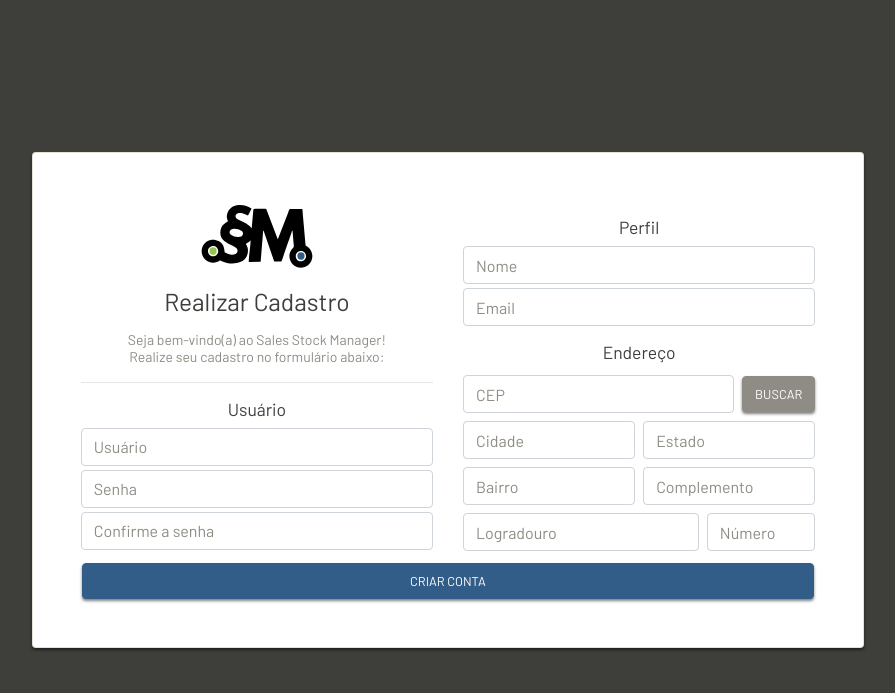
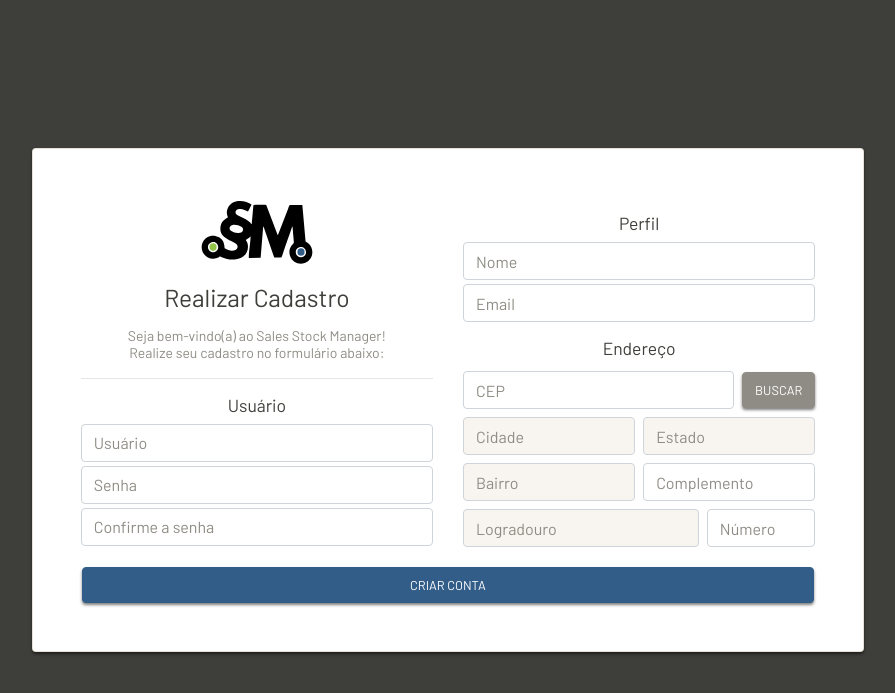
Before and after one commit to italoservio/stock_sales_manager, a PHP site: template public/pages/signup.twig in a window 1280 px wide. Shown: the top 693 px of the page, without its empty margins (192-1087 px from the left). Run offline with PHP 8.4, Linux system fonts and the light colour scheme; the template is opened without the code that fills it: most values are stand-ins (such as "Sample title", 1, 10 or a date in 2020); data that the repository does not hold is empty; some libraries are stand-ins or nearby versions.

Commit message:
✅ User creation ready! Needs to validate (same username)

```diff
--- a/public/pages/signup.twig
+++ b/public/pages/signup.twig
@@ -20,53 +20,54 @@
 							Realize seu cadastro no formulário abaixo:
 						</h2>
 						<hr class="my-3">
-
-						<div id="alert"></div>
 						<h3 class="h5 text-center mt-3">Usuário</h3>
-						<input id="" type="text" class="form-control my-1" placeholder="Usuário">
-						<input id="" type="password" class="form-control my-1" placeholder="Senha">
-						<input id="" type="password" class="form-control my-1" placeholder="Confirme a senha">
+						<input id="inputUser" type="text" class="form-control my-1" placeholder="Usuário">
+						<input id="inputPass" type="password" class="form-control my-1" placeholder="Senha">
+						<input id="inputPass2" type="password" class="form-control my-1" placeholder="Confirme a senha">
 					</div>
 
 					<div class="col-lg-6">
 						<h3 class="h5 text-center mt-3">Perfil</h3>
-						<input id="" type="text" class="form-control my-1" placeholder="Nome">
-						<input id="" type="email" class="form-control my-1" placeholder="Email">
+						<input id="inputName" type="text" class="form-control my-1" placeholder="Nome">
+						<input id="inputEmail" type="email" class="form-control my-1" placeholder="Email">
 
 						<h3 class="h5 text-center mt-3">Endereço</h3>
 						<div class="d-flex justify-content-between align-items-center">
-							<input id="" type="text" class="form-control my-1 mr-2" placeholder="CEP">
+							<input id="inputCep" type="text" class="form-control my-1 mr-2" placeholder="CEP">
 							<div>
-								<button class="btn btn-secondary">Buscar</button>
+								<button id="btnCep" class="btn btn-secondary">Buscar</button>
 							</div>
 						</div>
 						<div class="row">
 							<div class="col-lg-6 pr-lg-1">
-								<input id="" type="text" class="form-control my-1" placeholder="Cidade">
+								<input id="inputCidade" type="text" class="form-control my-1" placeholder="Cidade" disabled>
 							</div>
 							<div class="col-lg-6 pl-lg-1">
-								<input id="" type="text" class="form-control my-1" placeholder="Estado">
+								<input id="inputEstado" type="text" class="form-control my-1" placeholder="Estado" disabled>
 							</div>
 						</div>
 						<div class="row">
 							<div class="col-lg-6 pr-lg-1">
-								<input id="" type="text" class="form-control my-1" placeholder="Bairro">
+								<input id="inputBairro" type="text" class="form-control my-1" placeholder="Bairro" disabled>
 							</div>
 							<div class="col-lg-6 pl-lg-1">
-								<input id="" type="text" class="form-control my-1" placeholder="Complemento">
+								<input id="inputComplemento" type="text" class="form-control my-1" placeholder="Complemento">
 							</div>
 						</div>
 						<div class="row">
 							<div class="col-lg-8 pr-lg-1">
-								<input id="" type="text" class="form-control my-1" placeholder="Logradouro">
+								<input id="inputLogradouro" type="text" class="form-control my-1" placeholder="Logradouro" disabled>
 							</div>
 							<div class="col-lg-4 pl-lg-1">
-								<input id="" type="text" class="form-control my-1" placeholder="Número">
+								<input id="inputNum" type="text" class="form-control my-1" placeholder="Número">
 							</div>
 						</div>
 					</div>
 
-					<button id="btnLogin" class="btn btn-primary btn-block mt-2 mx-3">Criar conta</button>
+					<div class="row w-100 mx-0">
+						<div id="alert" class="w-100 mx-3 my-2"></div>
+						<button id="btnSignup" class="btn btn-primary btn-block mx-3">Criar conta</button>
+					</div>
 
 				</div>
 	    </div>
--- a/src/entities/client.php
+++ b/src/entities/client.php
@@ -155,11 +155,15 @@
 		$this->numero = $p_numero;
 	}
 
-	public function setComplemnto($p_complemento) {
+	public function setComplemento($p_complemento) {
 		$this->complemento = $p_complemento;
 	}
 
 	public function setUserId($p_userid) {
 		$this->userid = $p_userid;
 	}
+
+	public function setUser($p_user) {
+		$this->user = $p_user;
+	}
 }
--- a/src/routes.php
+++ b/src/routes.php
@@ -17,5 +17,5 @@
 
 $app->group('/users', function (RouteCollectorProxy $group) {
 	$group->get('/auth', userController::class . ':authenticate');
-	$group->get('/create', userController::class . ':create');
+	$group->post('/create', userController::class . ':create');
 });
```
Also changed, not shown: src/controllers/userController.php (+41 -8 lines), public/assets/js/core/helper.js, public/assets/js/pages/signup.js, src/database/db.sqlite.
